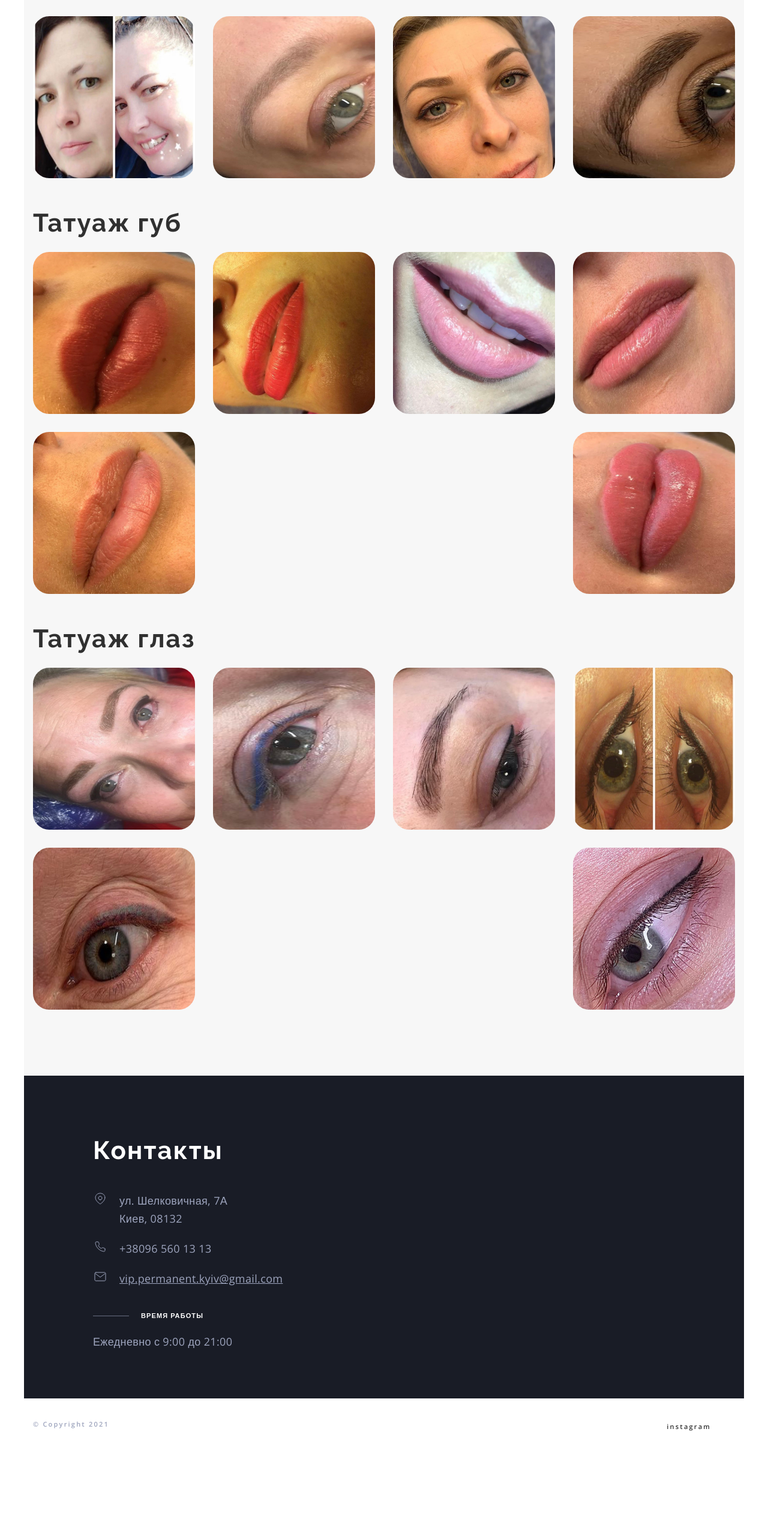
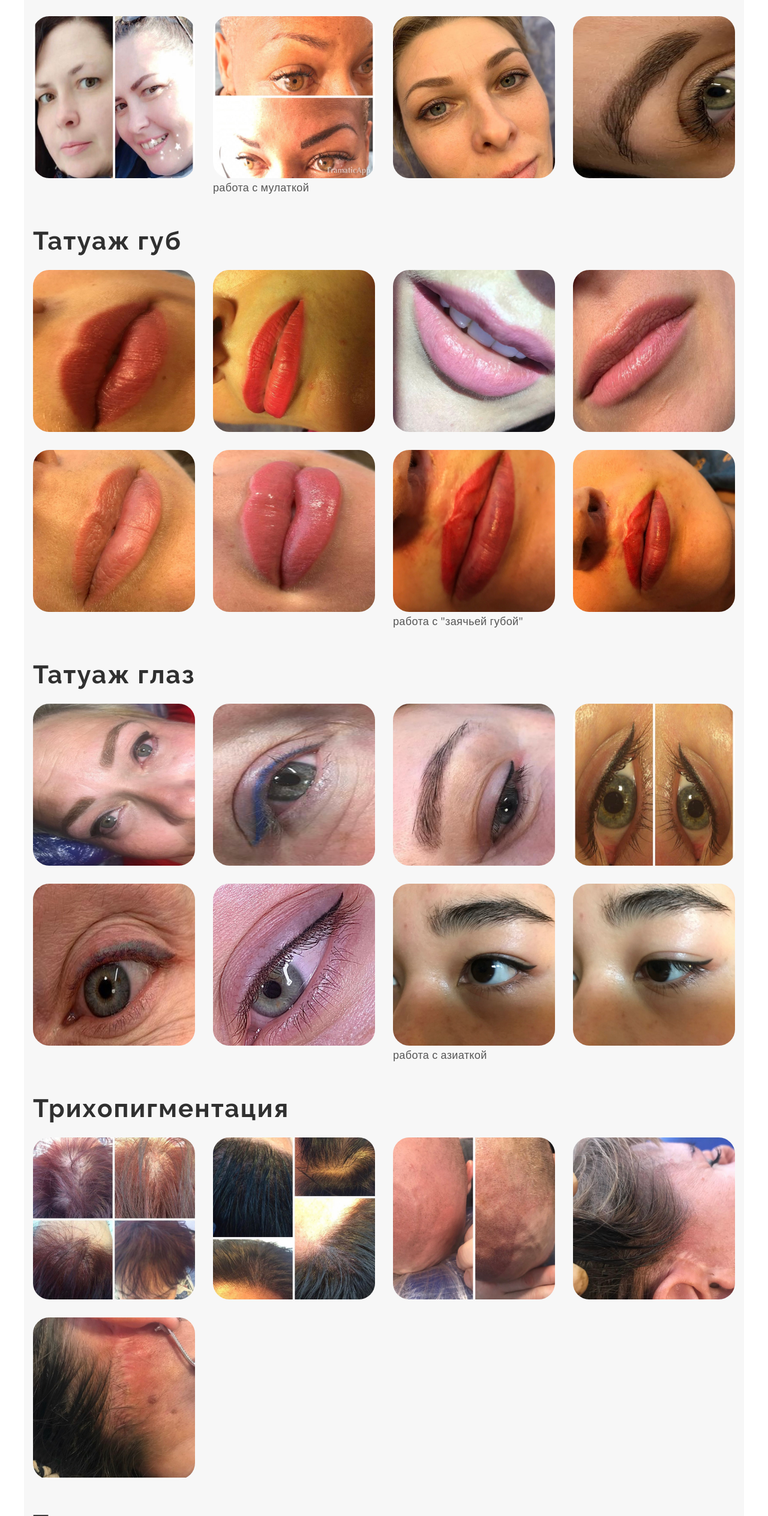
Before and after one commit to maksik2018/vip-permanent, a plain HTML site: page index.html in a window 1280 px wide. Shown: the part 2748-5275 px from the top of the page at 60% size. Before the commit the page ends 5170 px from the top, so only its background shows below. Drawn offline with nearby package versions, Linux system fonts and the light colour scheme.

Commit message:
pre final

```diff
--- a/index.html
+++ b/index.html
@@ -223,8 +223,8 @@
         </li>
         <li>
 
-          <img class="photo" src="./images/photo/brows6.jpg"alt="img3" >
-
+          <img class="photo" src="./images/photo/tatuazh_mulat.jpg"alt="img3" >
+          <p class="oldschool-desc desc"> работа с мулаткой</p>
         </li>
         <li>
           <img class="photo" src="./images/photo/brows7.jpg" alt="img3">
@@ -261,6 +261,16 @@
           <img class="photo" src="./images/photo/lips5.jpg"alt="img3" >
 
         </li>
+        <li>
+
+          <img class="photo" src="./images/photo/lips_dif.jpg"alt="img3" >
+          <p class="oldschool-desc desc"> работа с "заячьей губой"</p>
+        </li>
+        <li>
+
+          <img class="photo" src="./images/photo/lips_dif1.jpg"alt="img3" >
+
+        </li>
         </ul>
         <h2 class="masters-title title">Татуаж глаз</h2>
       <ul class="masters-list">
@@ -288,7 +298,55 @@
           <img class="photo" src="./images/photo/eyes5.jpg"alt="img3" >
 
         </li>
+        <li>
+
+          <img class="photo" src="./images/photo/tatuazh_asia.jpg"alt="img3" >
+          <p class="oldschool-desc desc"> работа с азиаткой</p>
+        </li>
+        <li>
+
+          <img class="photo" src="./images/photo/tatuazh_asia1.jpg"alt="img3" >
+
+        </li>
         </ul>
+        <h2 class="masters-title title">Трихопигментация</h2>
+      <ul class="masters-list">
+        <li>
+          <img class="photo" src="./images/photo/trichopigmentation.jpg" alt="img1">
+          </li>
+        <li>
+          <img class="photo" src="./images/photo/trichopigmentation1.jpg" alt="img3">
+
+        </li>
+        <li>
+          <img class="photo" src="./images/photo/trichopigmentation2.jpg" alt="img3">
+
+        </li>
+        <li>
+          <img class="photo" src="./images/photo/trichopigmentation3.jpg" alt="img3">
+
+        </li>
+        <li>
+          <img class="photo" src="./images/photo/trichopigmentation4.jpg" alt="img3">
+
+        </li>
+        </ul>
+        <h2 class="masters-title title">Татуаж ареол</h2>
+        <p class="oldschool-desc desc"> Не только татуаж ареол но и исправление асимметрии и шрамов после пластики. Восстановление ареолы</p>
+        <ul class="masters-list">
+          <li>
+            <img class="photo" src="./images/photo/areola.jpg" alt="img1">
+
+            </li>
+          <li>
+            <img class="photo" src="./images/photo/areola1.jpg" alt="img3">
+
+          </li>
+          <li>
+            <img class="photo" src="./images/photo/areola2.jpg" alt="img3">
+
+          </li>
+          </ul>
     </div>
 
     </section>
```
Also changed, not shown: images/photo/areola.jpg (added), images/photo/areola1.jpg (added), images/photo/areola2.jpg (added), images/photo/lips_dif.jpg (added), images/photo/lips_dif1.jpg (added), images/photo/tatuazh_asia.jpg (added), images/photo/tatuazh_asia1.jpg (added), images/photo/tatuazh_mulat.jpg (added), images/photo/trichopigmentation.jpg (added), images/photo/trichopigmentation1.jpg (added), images/photo/trichopigmentation2.jpg (added), images/photo/trichopigmentation3.jpg (added), images/photo/trichopigmentation4.jpg (added).
